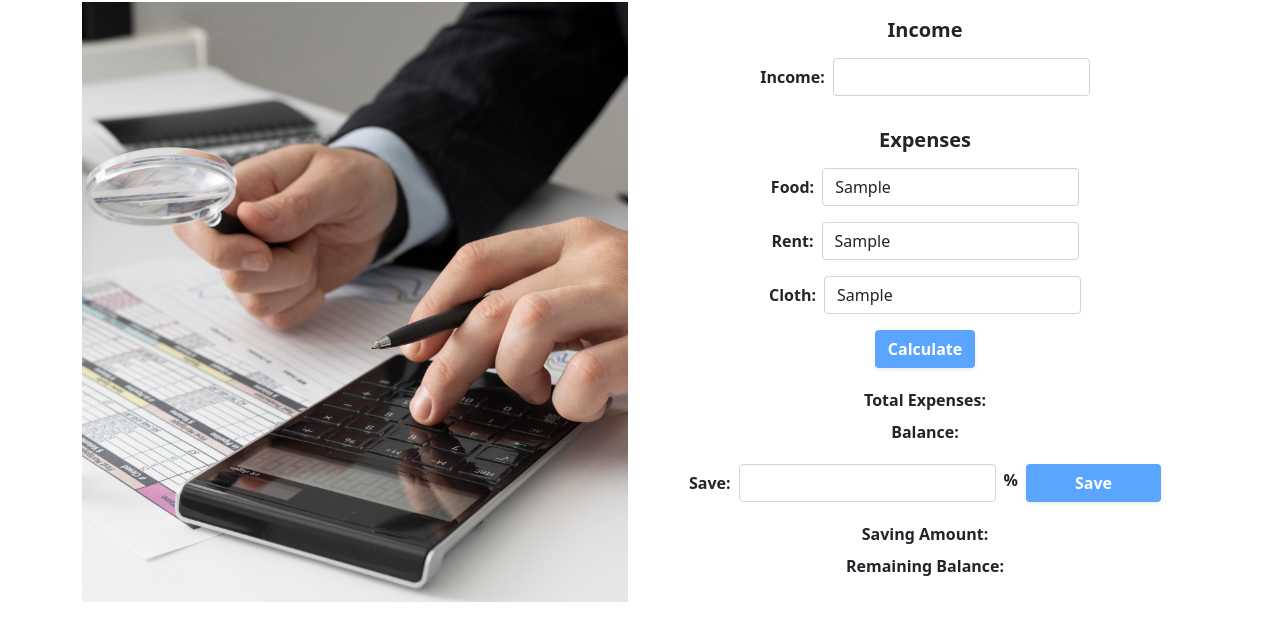
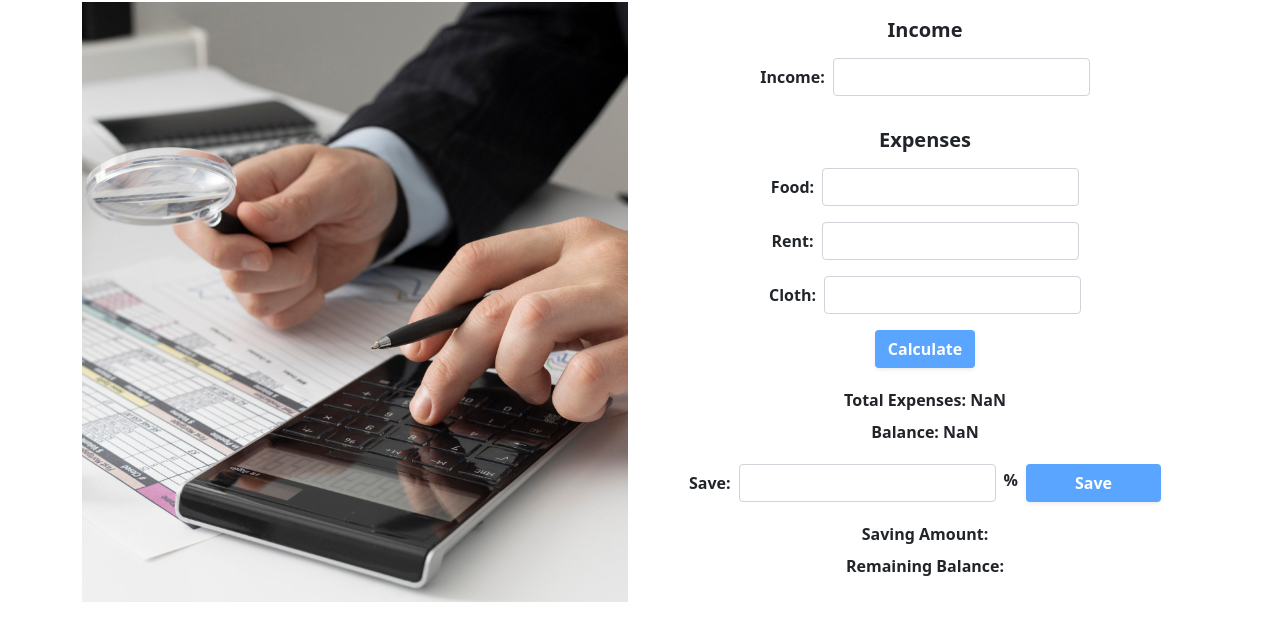
Before and after one commit to SaimaMeem/money-organizer, a plain HTML site: page index.html in a window 1280 px wide. Both pictures are taken after typing "Sample", "Sample", "Sample" into the empty fields and a click on the button "Calculate". Shown: the part 92-732 px from the top of the page. Drawn offline with nearby package versions, Linux system fonts and the light colour scheme.

Commit message:
balance calculation done

```diff
--- a/index.html
+++ b/index.html
@@ -22,9 +22,11 @@
         <!-- main screen section -->
         <section class="main-screen row row-cols-2 justify-content-between mb-5">
             <div class="banner-image d-flex flex-column  col-lg-6 col-12">
-                <img class="img-fluid banner" src="./images/banner3.jpg" alt="" srcset="">
+                <img class="img-fluid banner" src="./images/banner3.jpg" alt="An Image" srcset="">
             </div>
+            <!-- calculation div  -->
             <div class="calculation d-flex flex-column col-lg-6 col-12 ">
+                <!-- income part -->
                 <div class="row g-2 justify-content-center py-3">
                     <h5 class="text-center fw-bold">Income</h5>
                     <div class="col-auto">
@@ -34,6 +36,9 @@
                         <input type="text" id="income" class="form-control">
                     </div>
                 </div>
+                <!-- income part -->
+
+                <!-- expenses part -->
                 <div class="row g-2 justify-content-center py-3">
                     <h5 class="text-center fw-bold">Expenses</h5>
                     <div class="col-auto">
@@ -56,11 +61,13 @@
                     <div class="col-auto">
                         <input type="text" id="cloth" class="form-control">
                     </div>
+                    <!-- expenses part -->
                     <div></div>
                     <div class="col-auto text-center">
-                        <button id="calculate" class="btn buttons fw-bold text-white shadow-sm" type="button">Calculate</button>
+                        <button id="calculate-button" class="btn buttons fw-bold text-white shadow-sm" type="button">Calculate</button>
                     </div>
                 </div>
+
                 <p class="text-center fw-bold fs-6 my-1">Total Expenses: <span id="total-expenses"></span></p>
                 <p class="text-center fw-bold fs-6 my-1">Balance: <span id="balance"></span></p>
                 <div class="row g-2 justify-content-center py-3">
@@ -74,12 +81,13 @@
                         <p class="text-center fw-bolder fs-6 my-1">%</p>
                     </div>
                     <div class="col-auto text-center">
-                        <button id="save" class="btn buttons fw-bold text-white shadow-sm px-5" type="button">Save</button>
+                        <button id="save-button" class="btn buttons fw-bold text-white shadow-sm px-5" type="button">Save</button>
                     </div>
                 </div>
                 <p class="text-center fw-bold fs-6 my-1">Saving Amount: <span id="saving-amount"></span></p>
                 <p class="text-center fw-bold fs-6 my-1">Remaining Balance: <span id="rem-balance"></span></p>
             </div>
+            <!-- calculation div  -->
         </section>
         <!-- main screen section -->
     </main>
--- a/js/script.js
+++ b/js/script.js
@@ -0,0 +1,30 @@
+const incomeInput = document.getElementById("income");
+const foodInput = document.getElementById("food");
+const rentInput = document.getElementById("rent");
+const clothInput = document.getElementById("cloth");
+const totalExpenses = document.getElementById("total-expenses");
+const balanceAmount = document.getElementById("balance");
+const saveInput = document.getElementById("save");
+const saveButton = document.getElementById("save-button");
+const calculateButton = document.getElementById("calculate-button");
+
+
+function calculate() {
+    // expense calculation
+    const totalEx = parseFloat(foodInput.value) + parseFloat(rentInput.value) + parseFloat(clothInput.value);
+    totalExpenses.innerText = totalEx.toLocaleString();
+    // expense calculation
+
+
+    //balance calculation
+    const totalBAmount = parseFloat(incomeInput.value) - totalEx;
+    balanceAmount.innerText = totalBAmount.toLocaleString();
+    //balance calculation
+    foodInput.value = '';
+    rentInput.value = '';
+    clothInput.value = '';
+    incomeInput.value = '';
+    return totalBAmount;
+}
+calculateButton.addEventListener('click', calculate);
+// saveButton.addEventListener('click', save(balance));
```
